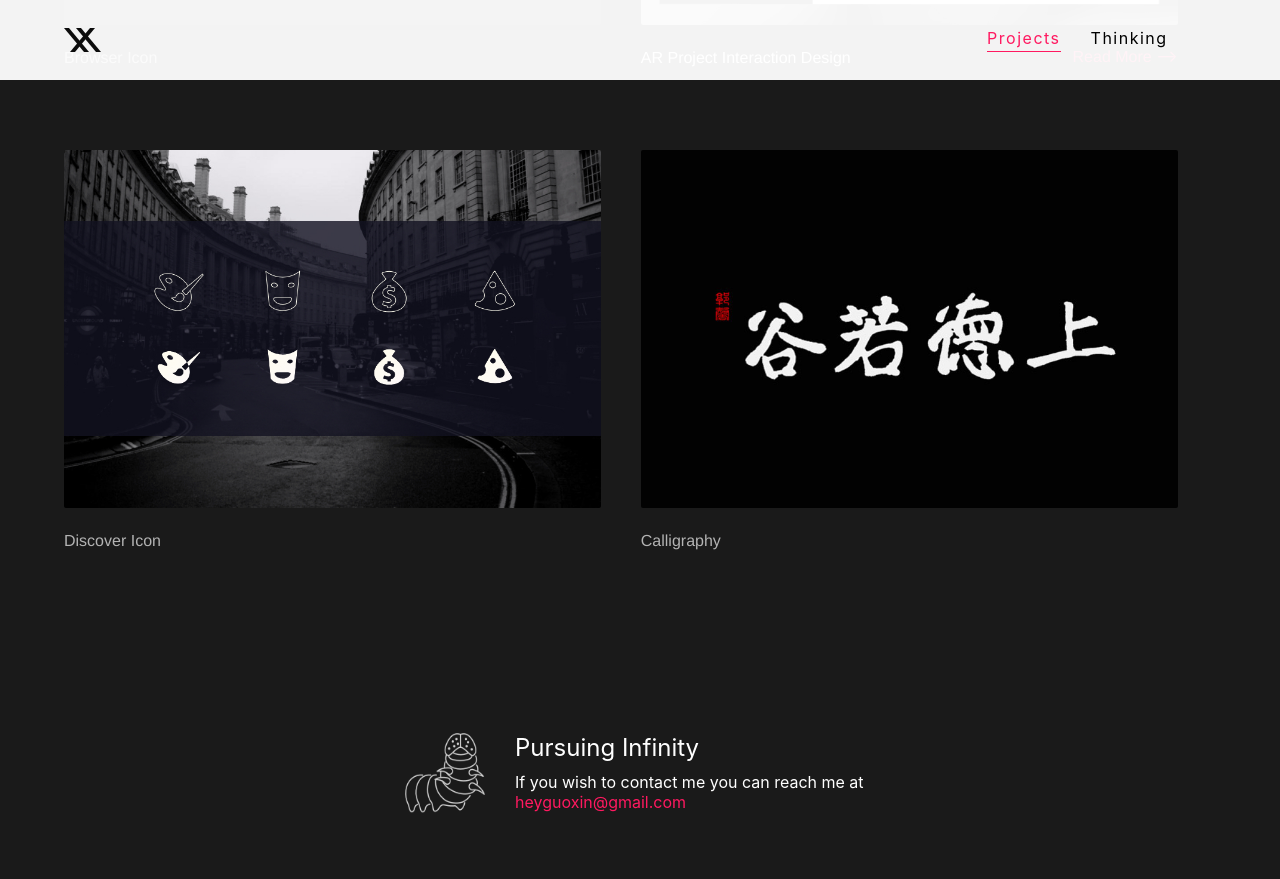
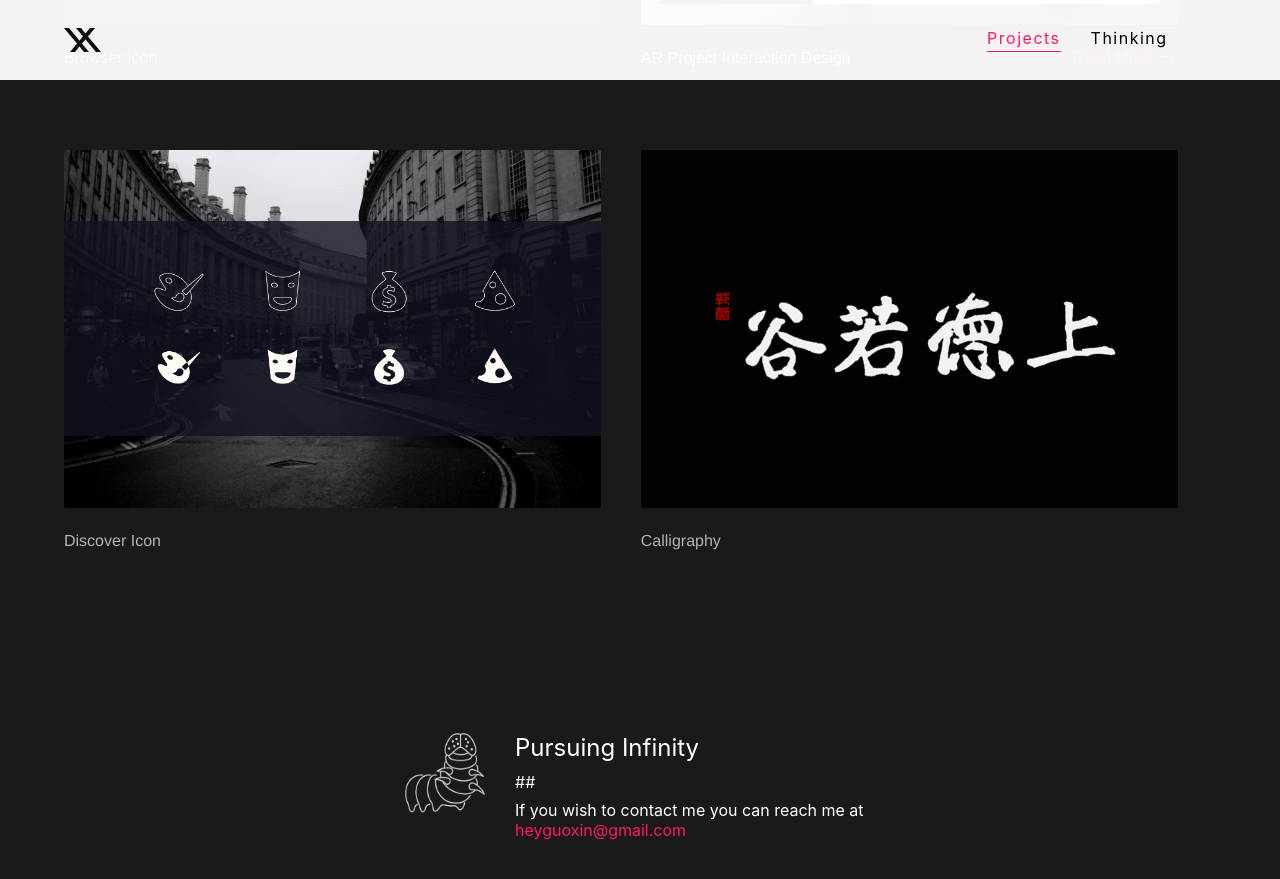
Before and after one commit to guoxindesign/guoxindesign.github.io, a Jekyll site: the page built from index.md, in a window 1280 px wide and 900 px high, scrolled down 4849 px. Shown: the top 879 px of the window. Built offline with Jekyll 4.4.1, drawn with Linux system fonts in a browser that asks for light colours.

Commit message:
Update footer.html

```diff
--- a/_includes/layouts/footer.html
+++ b/_includes/layouts/footer.html
@@ -5,7 +5,7 @@
 
     <div class="footer-content">
       <h3>Pursuing Infinity</h3>
-      <p>If you wish to contact me you can reach me at <a class="u-email" href="mailto:{{ site.email }}">{{ site.email }}</a></p>
+##      <p>If you wish to contact me you can reach me at <a class="u-email" href="mailto:{{ site.email }}">{{ site.email }}</a></p>
     </div>
   </div>
 
```
